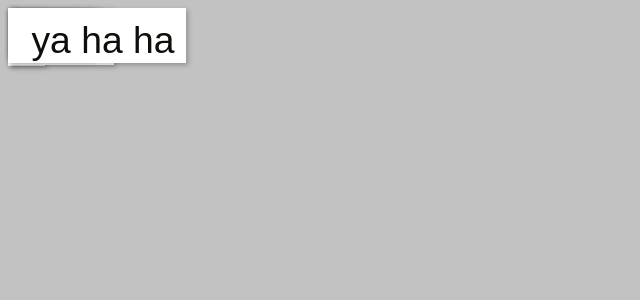
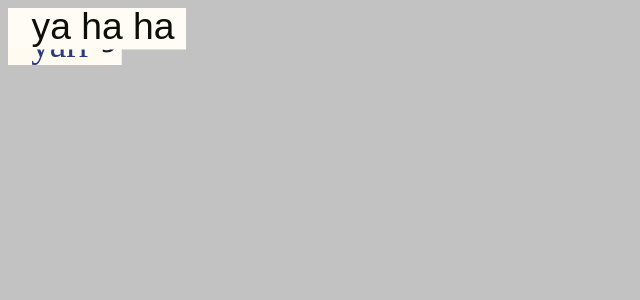
Before and after one commit to WhoaNellie/Cut-Up-Poems, a Svelte app: page / in a window 1280 px wide. Shown: the top 300 px of the page, without its empty margins (0-640 px from the left). Built offline with nearby package versions, Linux system fonts and the light colour scheme.

Commit message:
added calc'd paths

```diff
--- a/src/Words.svelte
+++ b/src/Words.svelte
@@ -56,14 +56,17 @@
     onMount(() => {
         let svgs = Array.from(document.getElementsByTagName("svg"));
         for(let i = 0; i < svgs.length; i++){
-            let text = svgs[i].firstChild;
+            let text = svgs[i].lastChild;
             let height = text.getBBox().height;
             let width = text.getBBox().width;
 
-            console.log(text.getBBox());
+            let calcHeight = height + text.getBBox().y + Math.random()*3;
+            let calcWidth = width + text.getBBox().x + Math.random()*15;
 
-            svgs[i].setAttribute("height", height + text.getBBox().y + Math.random()*3);
-            svgs[i].setAttribute("width", width + text.getBBox().x + Math.random()*15)
+            svgs[i].setAttribute("height", calcHeight);
+            svgs[i].setAttribute("width", calcWidth);
+
+            svgs[i].firstChild.setAttribute("d", `M 0 0 H ${calcWidth} V ${calcHeight} H 0 Z`);
         }
     })
 </script>
@@ -71,13 +74,22 @@
 {#each words as word}
 <svg
     on:mousedown={handleDrag}
-    on:mouseup={handleRelease}>
+    on:mouseup={handleRelease}
+>
+    <path
+    d="M 0 0 H 100 V 100 H 0 Z"
+    fill="hsl(44, 100%, {97+Math.floor(Math.random()*4)}%)"
+
+    >
+    </path>
+
     <text
         x={5 + Math.random()*20}
         y={30 + Math.random()*20}
         style={generateTextStyle()}>
             {word}
         </text>
+
 </svg>
 
 {/each}
@@ -86,11 +98,15 @@
 <style>
     svg{
         /* width: fit-content; */
-        background-color: white;
-        box-shadow: 2px 2px 5px 0px rgba(0,0,0,0.25);
         position: absolute;
         user-select: none;
     }
+
+    path{
+        box-shadow: 2px 2px 5px 0px rgba(0,0,0,0.25);
+        pointer-events: none;
+    }
+
     text{
         pointer-events: none;
     }
```
Also changed, not shown: src/text.json (deleted). Lines whose indentation alone changed are shown as unchanged.
